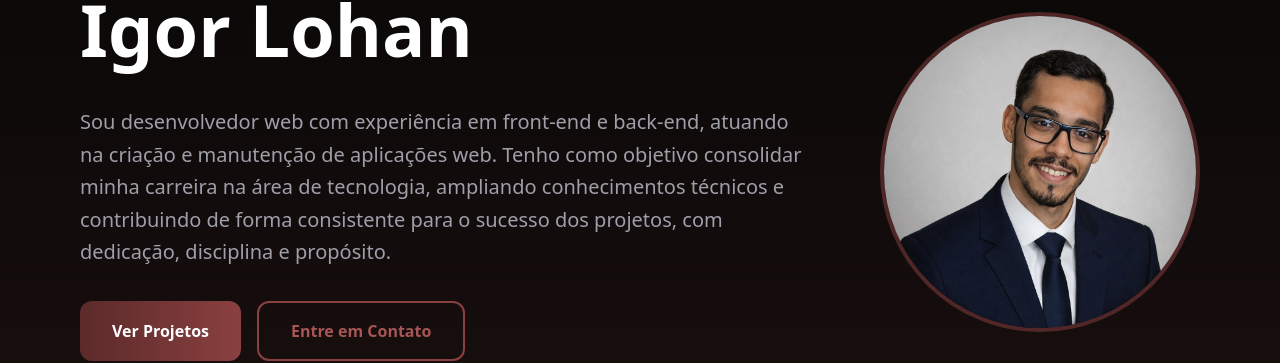
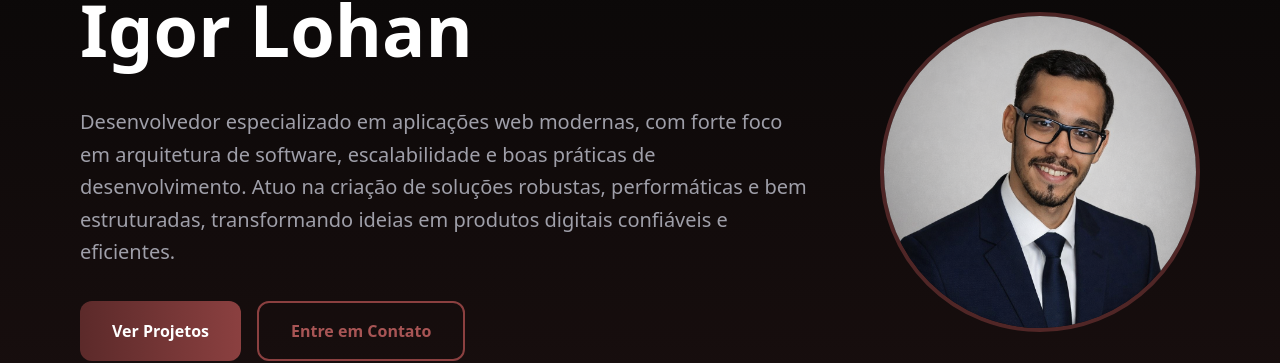
Before and after one commit to IgorLohan/portfolio, a Next.js app: page / in a window 1280 px wide. Shown: the part 129-492 px from the top of the page. Built offline with nearby package versions, Linux system fonts and the light colour scheme; no server answers.

Commit message:
Alterando texto inicial do Hero

```diff
--- a/src/components/Hero.tsx
+++ b/src/components/Hero.tsx
@@ -14,12 +14,7 @@ export function Hero() {
             </h1>
 
             <p className="text-lg leading-relaxed text-zinc-400 sm:text-xl">
-              Sou desenvolvedor web com experiência em front-end e back-end,
-              atuando na criação e manutenção de aplicações web. Tenho como
-              objetivo consolidar minha carreira na área de tecnologia,
-              ampliando conhecimentos técnicos e contribuindo de forma
-              consistente para o sucesso dos projetos, com dedicação, disciplina
-              e propósito.
+              Desenvolvedor especializado em aplicações web modernas, com forte foco em arquitetura de software, escalabilidade e boas práticas de desenvolvimento. Atuo na criação de soluções robustas, performáticas e bem estruturadas, transformando ideias em produtos digitais confiáveis e eficientes.
             </p>
 
             <div className="flex flex-col justify-center gap-4 sm:flex-row lg:justify-start">
```
